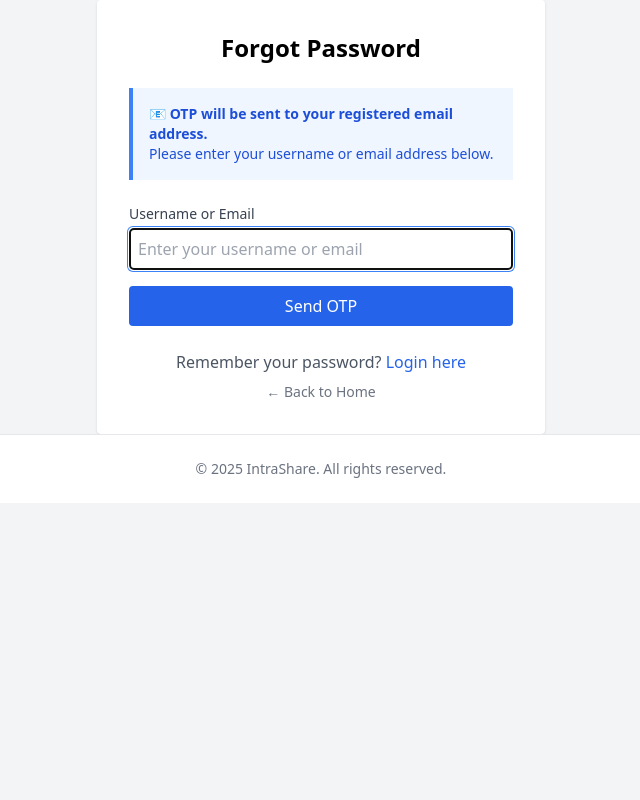
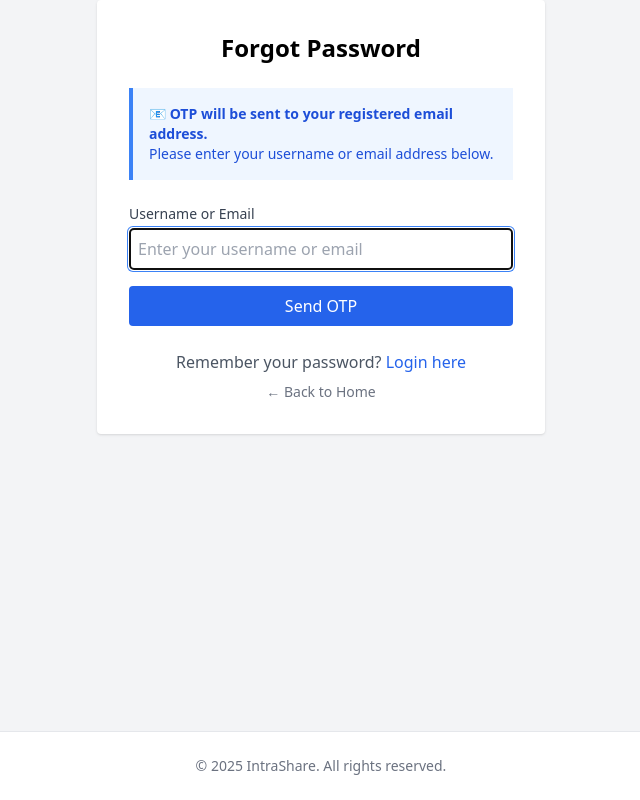
Before and after one commit to sumankarki9/intrashare, a Django app: page /forgot-password/ in a window 1280 px wide. Shown: the whole page, without its empty margins (319-959 px from the left). Run offline with Django 3.2, Linux system fonts and the light colour scheme; some libraries are stand-ins or nearby versions.

Commit message:
fix footer

```diff
--- a/templates/base.html
+++ b/templates/base.html
@@ -1,5 +1,5 @@
 <!DOCTYPE html>
-<html lang="en">
+<html lang="en" class="h-full">
 <head>
     <meta charset="UTF-8">
     <meta name="viewport" content="width=device-width, initial-scale=1.0">
@@ -41,7 +41,7 @@
         }
     </style>
 </head>
-<body class="bg-gray-100 min-h-screen">
+<body class="bg-gray-100 min-h-screen flex flex-col">
     <!-- Navigation Bar -->
     {% if request.user.is_authenticated %}
     <nav class="bg-white shadow-sm border-b border-gray-200">
@@ -80,12 +80,12 @@
     </nav>
     {% endif %}
 
-    <!-- Main Content -->
-    <main class="{% if request.user.is_authenticated %}py-8{% endif %}">
+    <!-- Main Content (flex-grow pushes footer down) -->
+    <main class="flex-grow {% if request.user.is_authenticated %}py-8{% endif %}">
         {% block content %}{% endblock %}
     </main>
 
-    <!-- Footer -->
+    <!-- Footer (stays at bottom) -->
     <footer class="bg-white border-t border-gray-200 mt-auto">
         <div class="max-w-7xl mx-auto py-6 px-4 sm:px-6 lg:px-8">
             <p class="text-center text-gray-500 text-sm">
```
